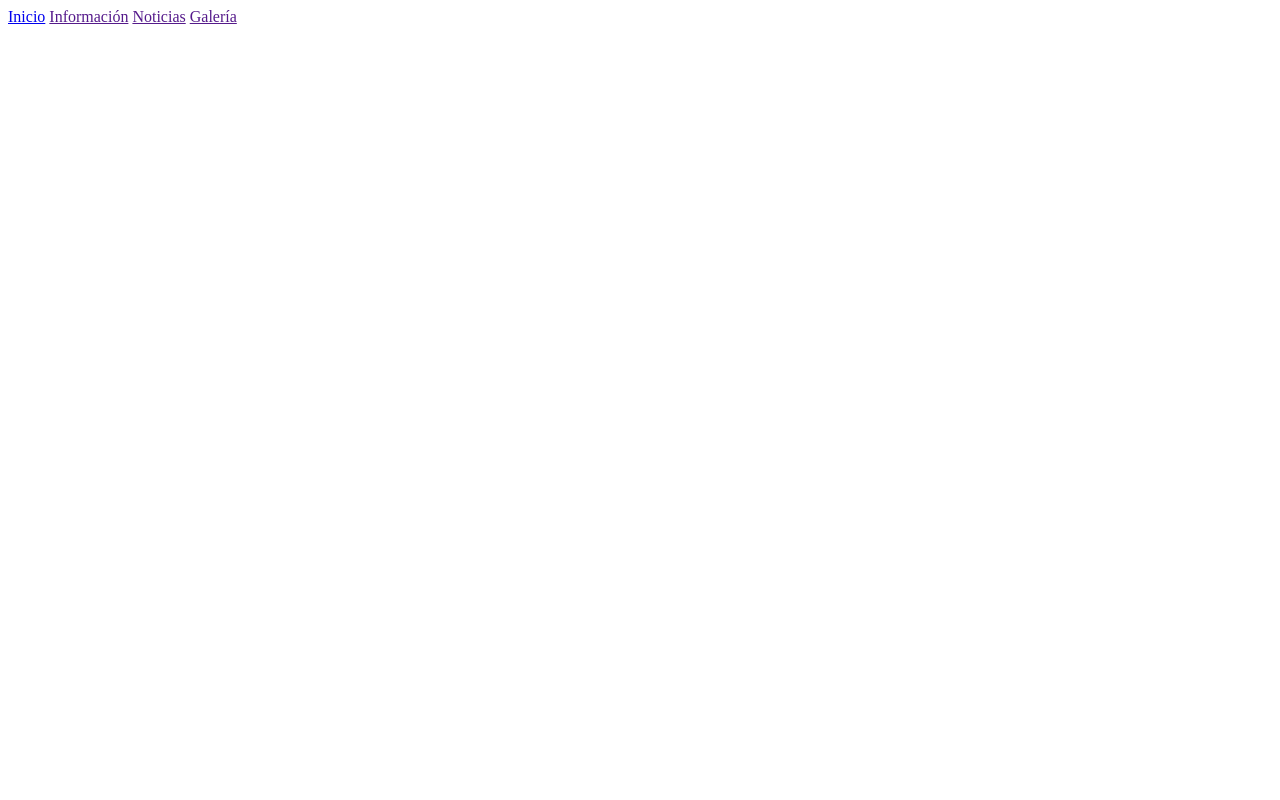
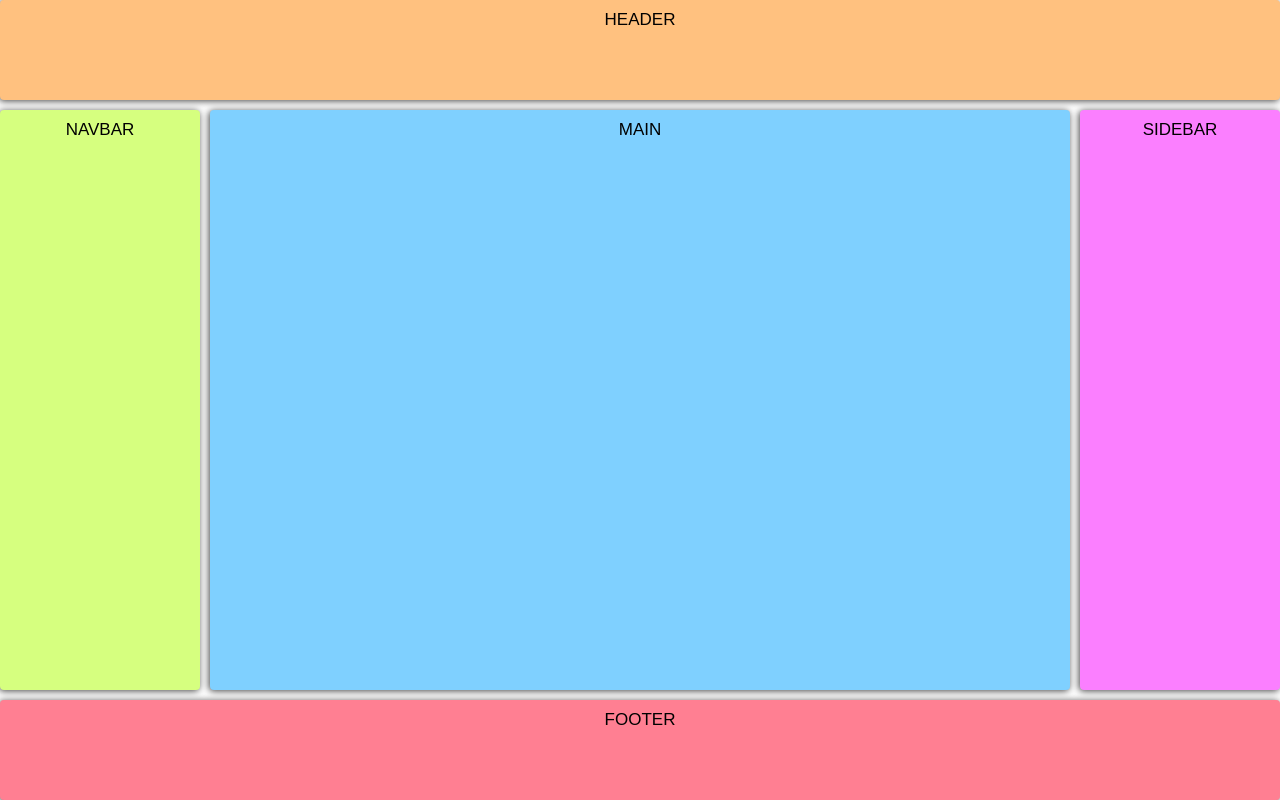
Before and after one commit to c4mmmmcru/proyecto-ciberseguridad, a plain HTML site: page index.html in a window 1280 px wide. Drawn offline with Linux system fonts and the light colour scheme.

Commit message:
Commit 5 - Creación de grid

```diff
--- a/index.html
+++ b/index.html
@@ -4,15 +4,13 @@
     <meta charset="UTF-8">
     <meta name="viewport" content="width=device-width, initial-scale=1.0">
     <title>Document</title>
+    <link rel="stylesheet" href="indexstyle.css">
 </head>
-<body>
-    <header>
-        <nav>
-            <a href="#" class="nav">Inicio</a>
-            <a href="" class="nav">Información</a>
-            <a href="" class="nav">Noticias</a>
-            <a href="" class="nav">Galería</a>
-        </nav>
-    </header>
+<body class="grid-container">
+    <header class="header">HEADER</header>
+    <nav class="navbar">NAVBAR</nav>
+    <aside class="sidebar">SIDEBAR</aside>
+    <main class="main"> MAIN</main>
+    <footer class="footer">FOOTER</footer>
 </body>
 </html>
```
